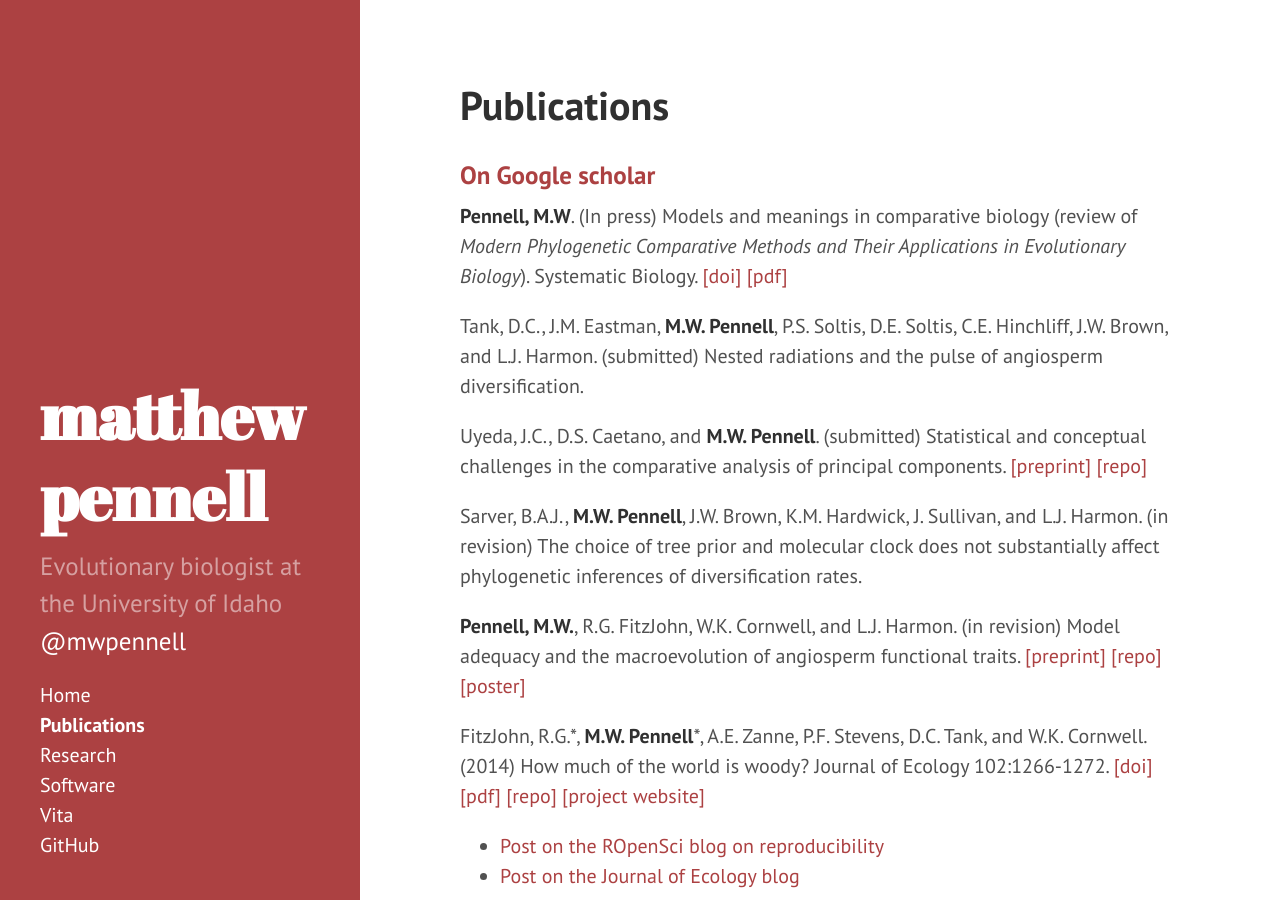
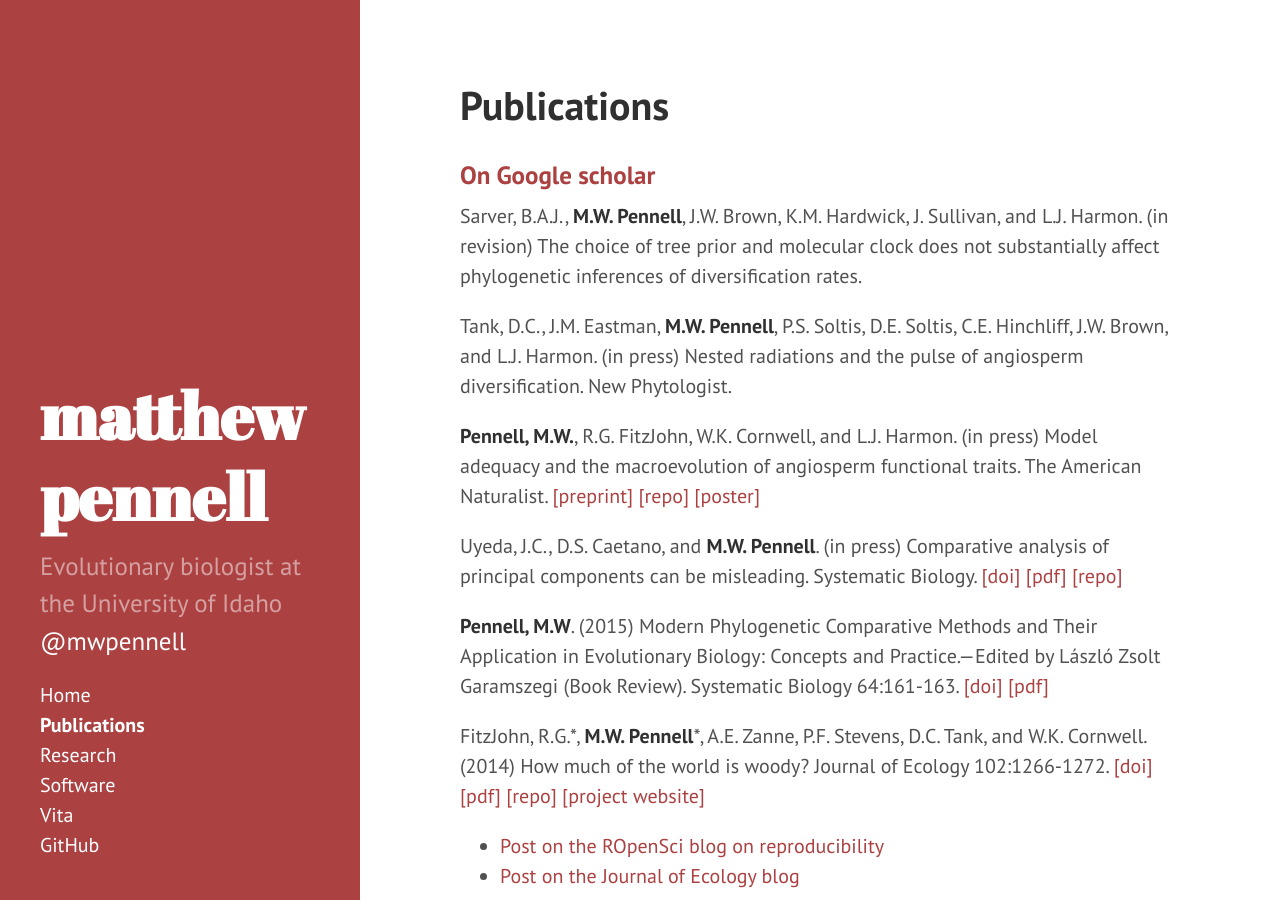
Before and after one commit to atredennick/mwpennell.github.io, a Jekyll site: the page built from publications.md, in a window 1280 px wide and 900 px high. Built offline with Jekyll 4.4.1, drawn with Linux system fonts in a browser that asks for light colours; Markdown is read by kramdown in place of the engine named in the settings.

Commit message:
update pubs. added uyeda et al 2015 pdf

```diff
--- a/publications.md
+++ b/publications.md
@@ -5,15 +5,15 @@ title: Publications
 
 ### [On Google scholar](http://scholar.google.com/citations?user=mxS1rJoAAAAJ&hl=en)
 
-**Pennell, M.W**. (In press) Models and meanings in comparative biology (review of *Modern Phylogenetic Comparative Methods and Their Applications in Evolutionary Biology*). Systematic Biology. [[doi]](http://sysbio.oxfordjournals.org/content/early/2014/10/14/sysbio.syu075.extract) [[pdf]]({{url}}/pdfs/pennell-sysbio-2014.pdf)
-
-Tank, D.C., J.M. Eastman, **M.W. Pennell**, P.S. Soltis, D.E. Soltis, C.E. Hinchliff, J.W. Brown, and L.J. Harmon. (submitted) Nested radiations and the pulse of angiosperm diversification.
-
-Uyeda, J.C., D.S. Caetano, and **M.W. Pennell**. (submitted) Statistical and conceptual challenges in the comparative analysis of principal components. [[preprint]](http://biorxiv.org/content/early/2014/12/05/007369) [[repo]](https://github.com/mwpennell/phyloPCA)
-
 Sarver, B.A.J., **M.W. Pennell**, J.W. Brown, K.M. Hardwick, J. Sullivan, and L.J. Harmon. (in revision) The choice of tree prior and molecular clock does not substantially affect phylogenetic inferences of diversification rates.
 
-**Pennell, M.W.**, R.G. FitzJohn, W.K. Cornwell, and L.J. Harmon. (in revision) Model adequacy and the macroevolution of angiosperm functional traits. [[preprint]](http://biorxiv.org/content/early/2014/10/31/004002) [[repo]](https://github.com/richfitz/modeladequacy) [[poster]](http://figshare.com/articles/_In_adequacy_of_phylogenetic_trait_models_Evo_Wibo_poster_/1008468)
+Tank, D.C., J.M. Eastman, **M.W. Pennell**, P.S. Soltis, D.E. Soltis, C.E. Hinchliff, J.W. Brown, and L.J. Harmon. (in press) Nested radiations and the pulse of angiosperm diversification. New Phytologist.
+
+**Pennell, M.W.**, R.G. FitzJohn, W.K. Cornwell, and L.J. Harmon. (in press) Model adequacy and the macroevolution of angiosperm functional traits. The American Naturalist. [[preprint]](http://biorxiv.org/content/early/2014/10/31/004002) [[repo]](https://github.com/richfitz/modeladequacy) [[poster]](http://figshare.com/articles/_In_adequacy_of_phylogenetic_trait_models_Evo_Wibo_poster_/1008468)
+
+Uyeda, J.C., D.S. Caetano, and **M.W. Pennell**. (in press) Comparative analysis of principal components can be misleading. Systematic Biology. [[doi]](http://sysbio.oxfordjournals.org/content/early/2015/04/03/sysbio.syv019.abstract) [[pdf]]({{url}}/pdfs/uyeda-sysbio-2015.pdf) [[repo]](https://github.com/mwpennell/phyloPCA)
+
+**Pennell, M.W**. (2015) Modern Phylogenetic Comparative Methods and Their Application in Evolutionary Biology: Concepts and Practice.—Edited by László Zsolt Garamszegi (Book Review). Systematic Biology 64:161-163. [[doi]](http://sysbio.oxfordjournals.org/content/64/1/161.short) [[pdf]]({{url}}/pdfs/pennell-sysbio-2014.pdf)
 
 FitzJohn, R.G.\*, **M.W. Pennell**\*, A.E. Zanne, P.F. Stevens, D.C. Tank, and W.K. Cornwell. (2014) How much of the world is woody? Journal of Ecology 102:1266-1272. [[doi]](http://onlinelibrary.wiley.com/doi/10.1111/1365-2745.12260/full) [[pdf]]({{url}}/pdfs/fitzjohn-jecol-2014.pdf) [[repo]](https://github.com/richfitz/wood) [[project website]](http://richfitz.github.io/wood/)
 
```
Also changed, not shown: 1 other file.
